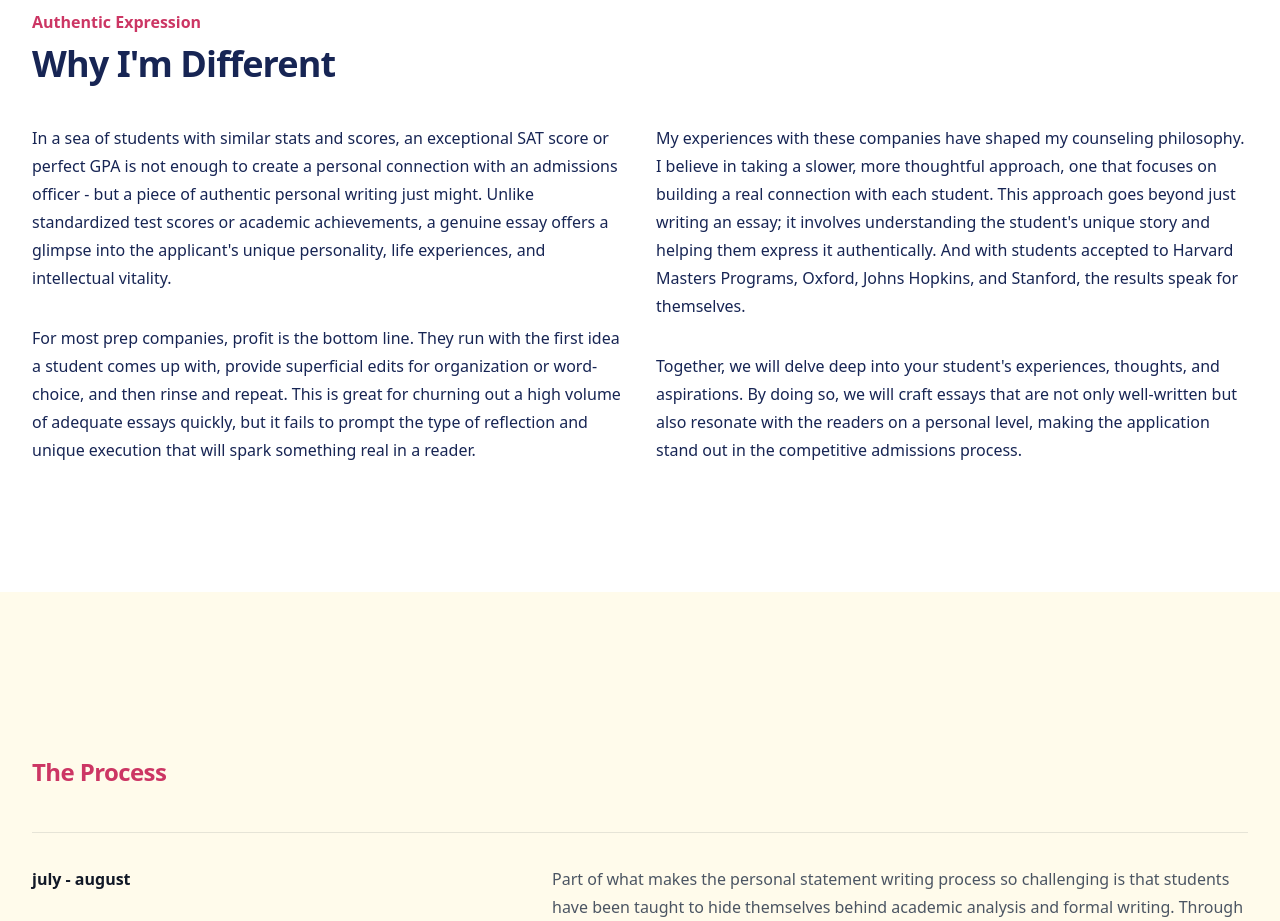
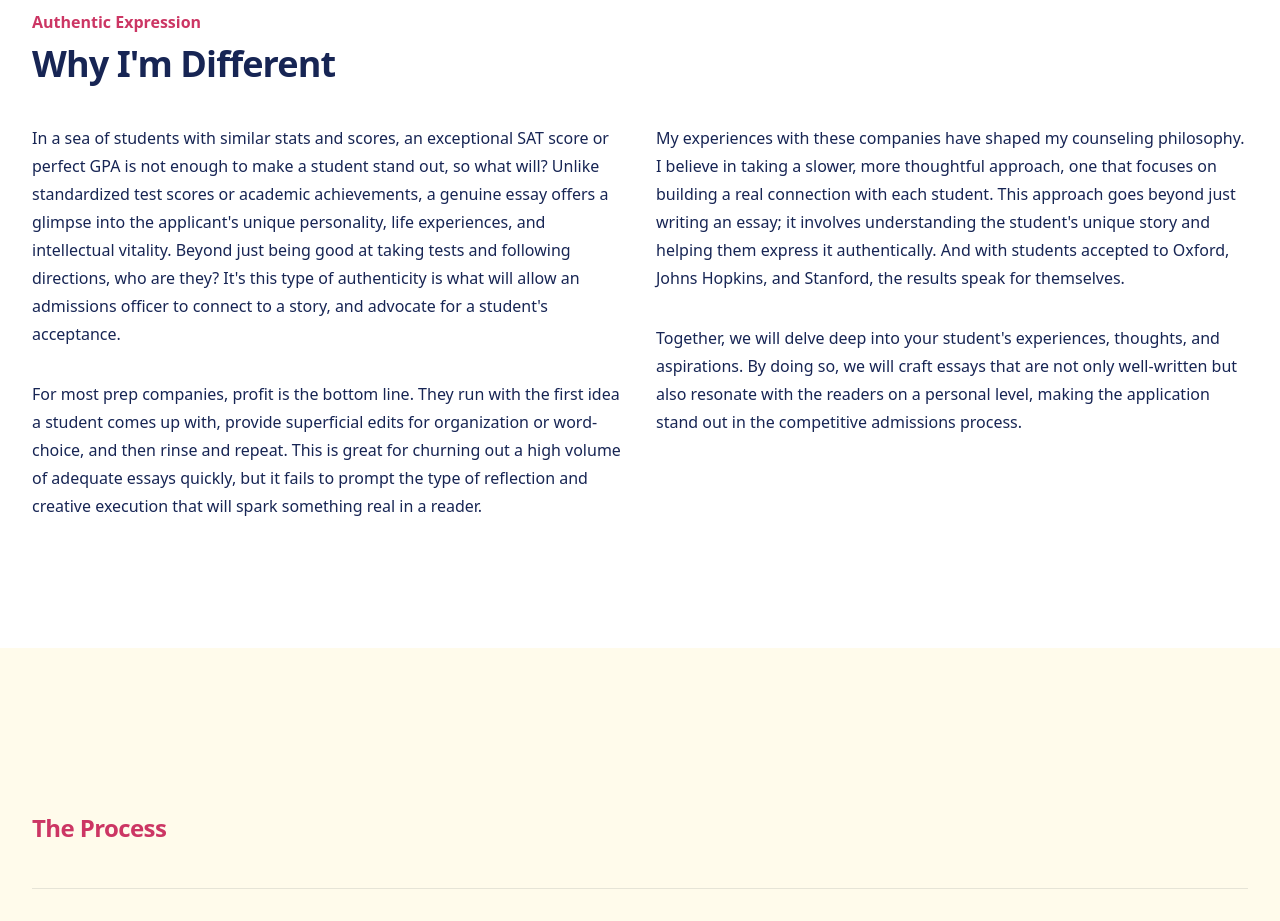
Before and after one commit to tendermoonflower/mpcc, a Next.js app: page / in a window 1280 px wide. Shown: the part 1720-2641 px from the top of the page. Built offline with nearby package versions, Linux system fonts and the light colour scheme.

Commit message:
Update index.tsx

```diff
--- a/pages/index.tsx
+++ b/pages/index.tsx
@@ -194,9 +194,12 @@ function WhyImDifferent() {
             <div>
               <p>
 
-                In a sea of students with similar stats and scores, an exceptional SAT score or perfect GPA is not enough to create a personal connection with an admissions officer
-                - but a piece of authentic personal writing just might. Unlike standardized test scores or academic achievements, a genuine
+                In a sea of students with similar stats and scores, an exceptional SAT score or perfect GPA is not enough to make a
+                student stand out, so what will? Unlike standardized test scores or academic achievements, a genuine
                 essay offers a glimpse into the applicant&apos;s unique personality, life experiences, and intellectual vitality.
+                Beyond just being good at taking tests and following directions, who are they?
+                It's this type of authenticity is what will allow an admissions officer to connect to a story,
+                and advocate for a student's acceptance.
 
               </p>
               <p className="mt-8">
@@ -204,7 +207,7 @@ function WhyImDifferent() {
                 For most prep companies, profit is the bottom line. They run with the first
                 idea a student comes up with, provide superficial edits for organization or word-choice, and then rinse and
                 repeat. This is great for churning out a high volume of adequate essays quickly, but it fails to prompt
-                the type of reflection and unique execution that will spark something real in a reader.
+                the type of reflection and creative execution that will spark something real in a reader.
 
               </p>
             </div>
@@ -216,7 +219,7 @@ function WhyImDifferent() {
                 real connection with each student. This approach goes beyond
                 just writing an essay; it involves understanding the
                 student&apos;s unique story and helping them express it
-                authentically. And with students accepted to Harvard Masters Programs, Oxford, Johns Hopkins, and Stanford, the results
+                authentically. And with students accepted to Oxford, Johns Hopkins, and Stanford, the results
                 speak for themselves.
               </p>
               <p className="mt-8">
```
